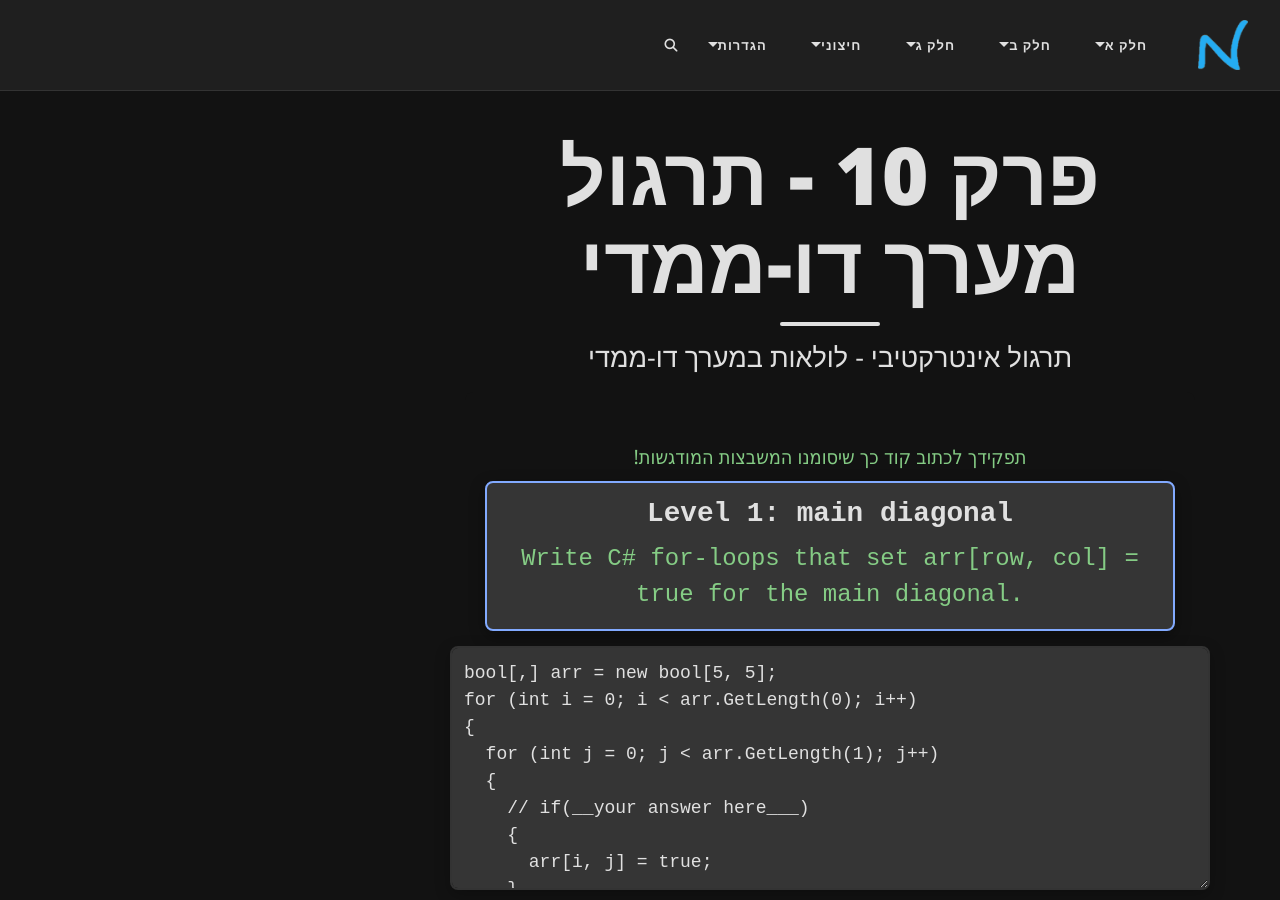
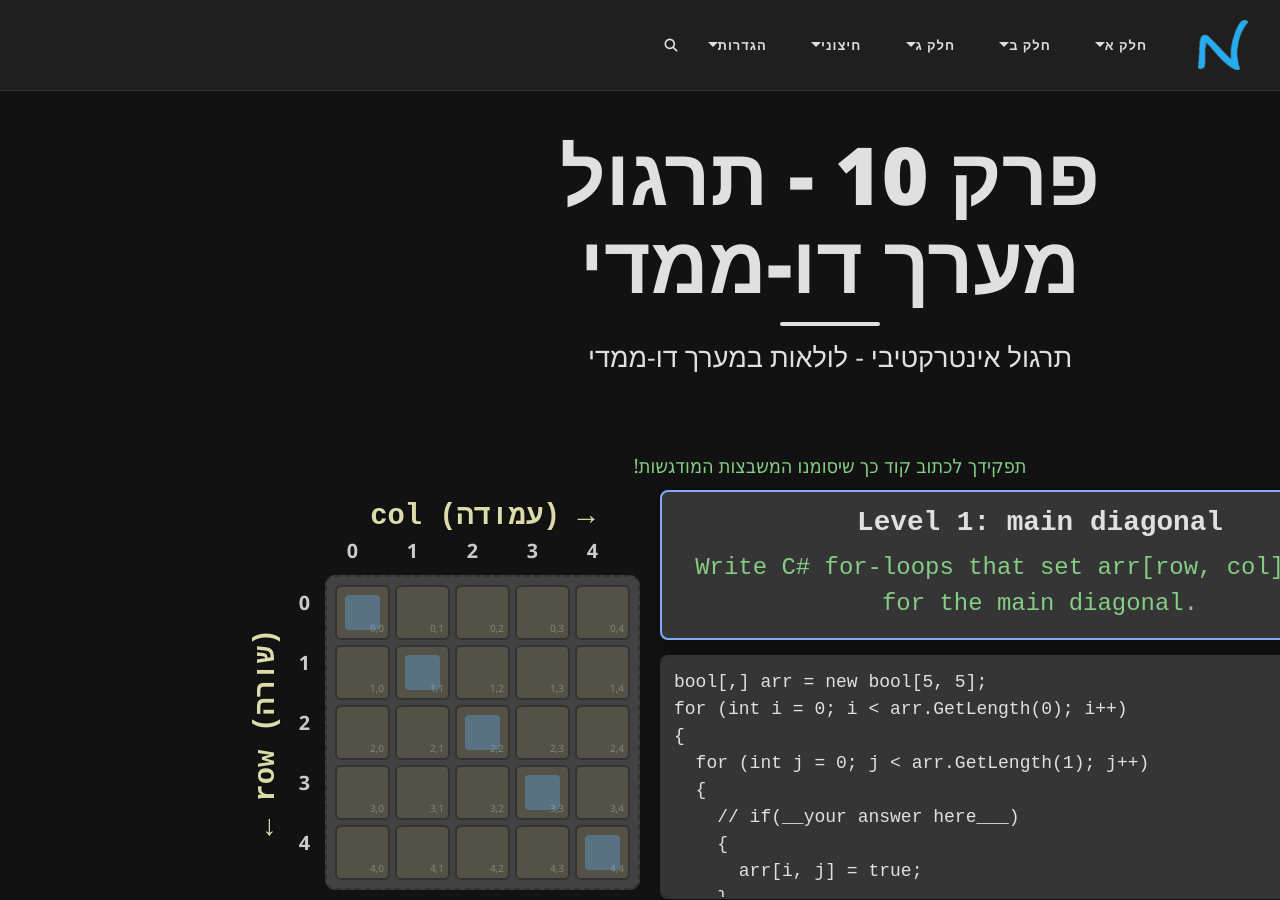
Before and after one commit to 3strategy/BeautifulYesodot, a Jekyll site: the page built from cs3e/Ex/Chapter10BidiInteractiveDiag.md, in a window 1280 px wide and 900 px high. Built offline with Jekyll 4.4.1, drawn with Linux system fonts in a browser that asks for light colours; comment, search, counter and statistics services are not loaded.

Commit message:
perfected the cs3e\Ex\Chapter10BidiInteractiveDiag.md to work with side by side next to the code

```diff
--- a/cs3e/Ex/Chapter10BidiInteractiveDiag.md
+++ b/cs3e/Ex/Chapter10BidiInteractiveDiag.md
@@ -131,6 +131,8 @@ tags: 2d-array, interactive,מערך דו-ממדי,nested loops,אינטרקטי
 
     <div class="logic-toast" id="logic-painter-toast" aria-live="polite"></div>
 
+    <div class="two-columns">
+        <div class="column">
     <div class="code-box" id="logic-painter-code">
         Loading...
     </div>
@@ -148,6 +150,8 @@ tags: 2d-array, interactive,מערך דו-ממדי,nested loops,אינטרקטי
         </div>
     </div>
 
+        </div>
+        <div class="column">
     <div class="game-area">
 
         <div class="axis-label axis-label-col">
@@ -169,6 +173,9 @@ tags: 2d-array, interactive,מערך דו-ממדי,nested loops,אינטרקטי
         <div class="grid-container" id="logic-painter-grid"></div>
     </div>
 
+        </div>
+    </div>
+
     <div class="logic-controls">
         <button class="btn" id="logic-painter-prev" type="button">Prev</button>
         <button class="btn" id="logic-painter-next" type="button">Next</button>
```
